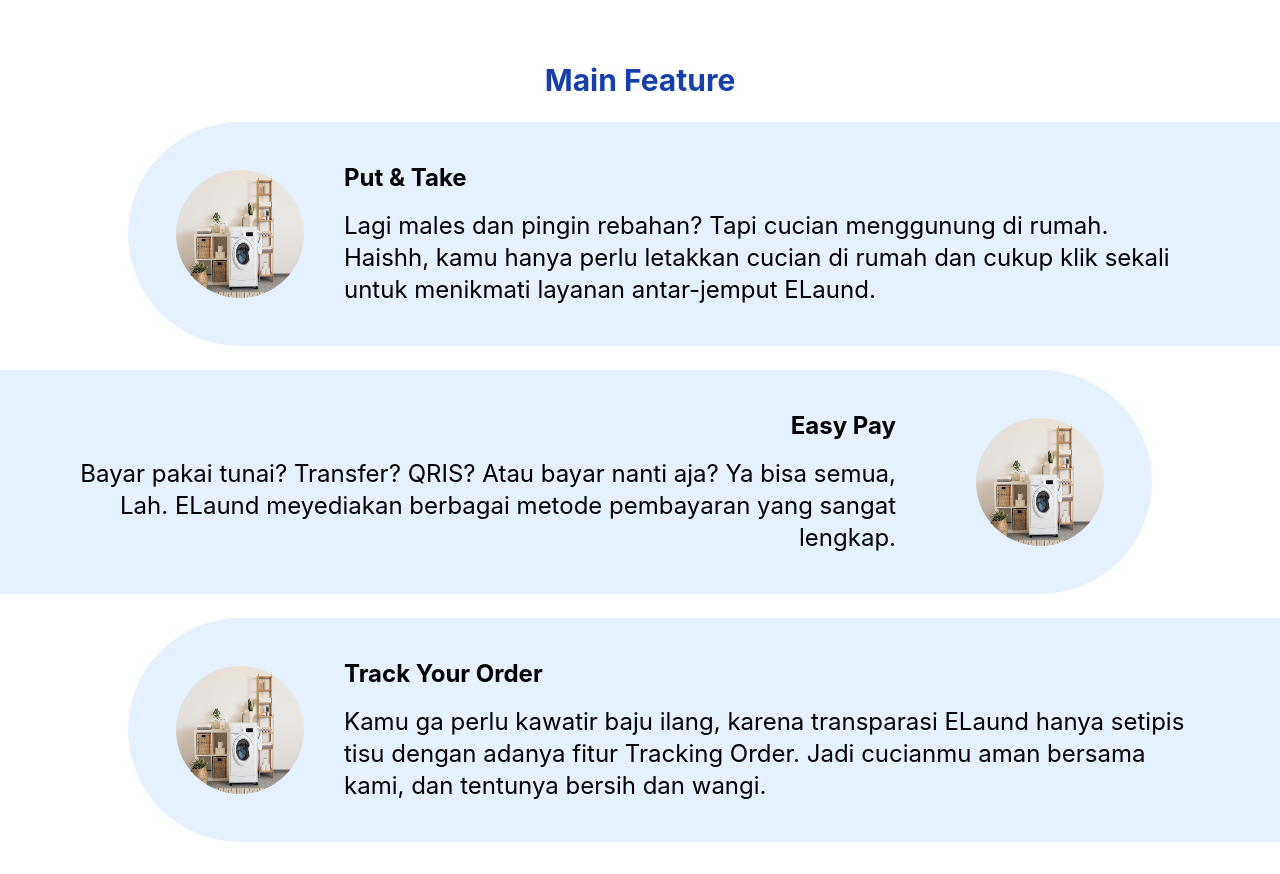
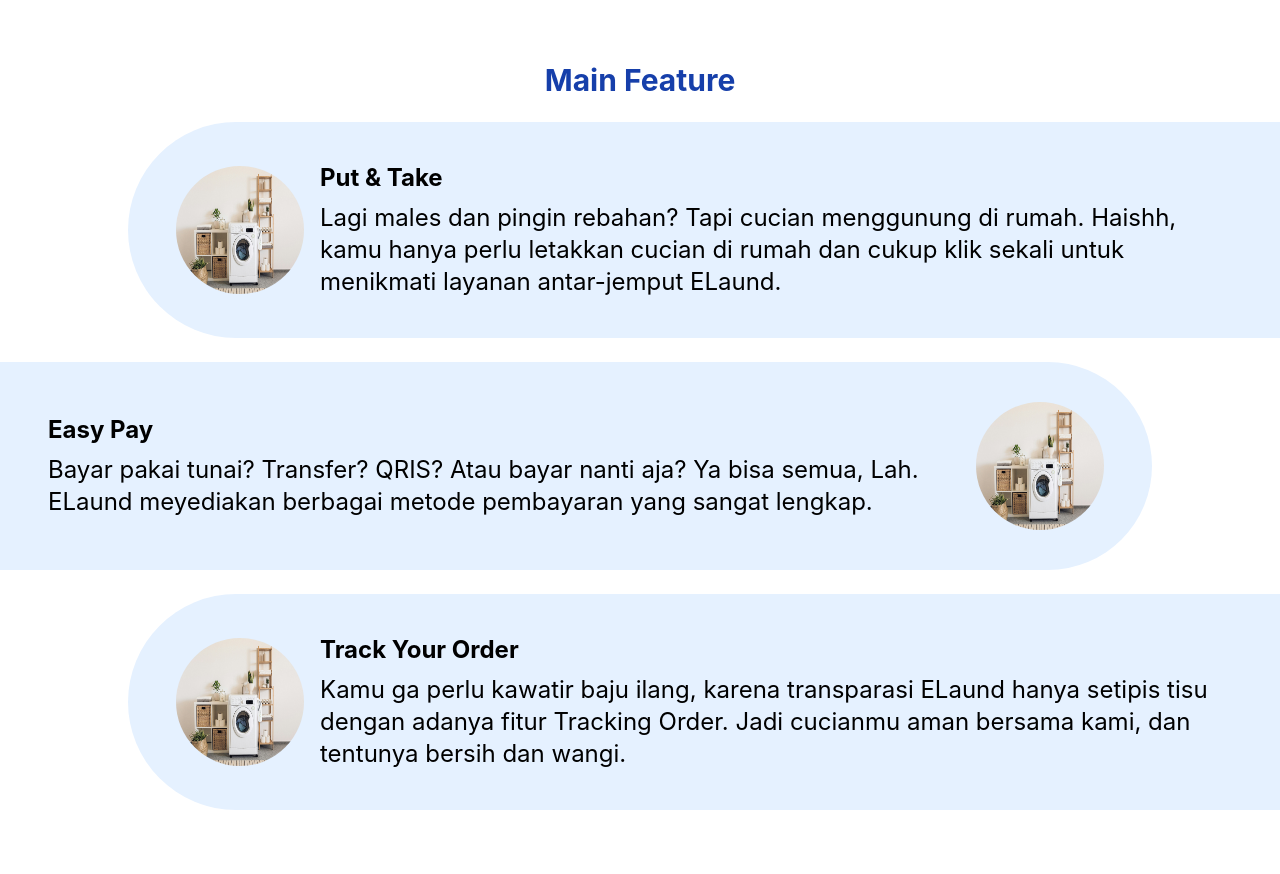
Before and after one commit to rizkiwnfproject/elaund-frontend, a React (Create React App) app: page / in a window 1280 px wide. Shown: the part 720-1594 px from the top of the page. After the commit the page ends 1562 px from the top, so only its background shows below. Built offline with nearby package versions, Linux system fonts and the light colour scheme.

Commit message:
features resp

```diff
--- /dev/null
+++ b/src/components/FeatureField.js
@@ -0,0 +1,11 @@
+import React from 'react';
+
+const FeatureField = ({ children, className, titleText, fieldText, textName }) => {
+  return (
+    <div className={`flex flex-col gap-2 ${textName}`}>
+      {children}
+    </div>
+  );
+};
+
+export default FeatureField;
--- a/src/components/FeatureList.js
+++ b/src/components/FeatureList.js
@@ -2,16 +2,8 @@
 
 const FeatureList = ({ children, className, titleText, fieldText, textName }) => {
   return (
-    <div className={`bg-soft-blue flex flex-col md:flex-row items-center h-full py-10 px-12 gap-10 ${className}`}>
+    <div className={`bg-soft-blue flex flex-col md:flex-row h-full py-10 px-12 gap-4 text- md:text-2xl ${className}`}>
       {children}
-      <div className={`${textName}`}>
-        <div className='font-bold'>
-          {titleText}
-        </div>
-        <div>
-          {fieldText}
-        </div>
-      </div>
     </div>
   );
 };
--- a/src/pages/section/Feature.js
+++ b/src/pages/section/Feature.js
@@ -2,6 +2,7 @@
 import React from 'react';
 import myImage from '../../assets/images/home_laundry.jpg';
 import FeatureList from '../../components/FeatureList';
+import FeatureField from '../../components/FeatureField';
 
 const Feature = () => {
     return (
@@ -9,38 +10,38 @@
             <div className='feature-title text-3xl font-bold text-primary text-center'>
                 Main Feature
             </div>
-            <FeatureList className="rounded-l-full ml-32">
+            <FeatureList className="rounded-l-10xl md:rounded-l-full ml-6 md:ml-32 items-start md:items-center">
                 <img src={myImage} alt="Laundry" className='w-32 h-32 rounded-full' />
-                <div className='text-left flex flex-col gap-4 text-2xl'>
+                <FeatureField className="text-left">
                     <div className='font-bold'>
                         Put & Take
                     </div>
                     <div>
                         Lagi males dan pingin rebahan? Tapi cucian menggunung di rumah. Haishh, kamu hanya perlu letakkan cucian di rumah dan cukup klik sekali untuk menikmati layanan antar-jemput ELaund.
                     </div>
-                </div>
+                </FeatureField>
             </FeatureList>
-            <FeatureList className="rounded-r-full mr-32">
-                <img src={myImage} alt="Laundry" className='order-last w-32 h-32 rounded-full' />
-                <div className='text-right flex flex-col gap-4 text-2xl'>
+            <FeatureList className="rounded-r-10xl md:rounded-r-full mr-6 md:mr-32 items-end md:items-center">
+                <img src={myImage} alt="Laundry" className=' order-first md:order-last w-32 h-32 rounded-full' />
+                <FeatureField className='text-right'>
                     <div className='font-bold'>
                         Easy Pay
                     </div>
                     <div>
                         Bayar pakai tunai? Transfer? QRIS? Atau bayar nanti aja? Ya bisa semua, Lah. ELaund meyediakan berbagai metode pembayaran yang sangat lengkap.
                     </div>
-                </div>
+                </FeatureField>
             </FeatureList>
-            <FeatureList className="rounded-l-full ml-32">
+            <FeatureList className="rounded-l-10xl md:rounded-l-full ml-6 md:ml-32 items-start md:items-center">
                 <img src={myImage} alt="Laundry" className='w-32 h-32 rounded-full' />
-                <div className='text-left flex flex-col gap-4 text-2xl'>
+                <FeatureField className='text-left'>
                     <div className='font-bold'>
                         Track Your Order
                     </div>
                     <div>
                         Kamu ga perlu kawatir baju ilang, karena transparasi ELaund hanya setipis tisu dengan adanya fitur Tracking Order. Jadi cucianmu aman bersama kami, dan tentunya bersih dan wangi.
                     </div>
-                </div>
+                </FeatureField>
             </FeatureList>
         </div>
 
--- a/tailwind.config.js
+++ b/tailwind.config.js
@@ -20,6 +20,7 @@
         '4xl': '2rem',
         '5xl': '2.5rem',
         '6xl': '3rem',
+        '10xl': '7rem',
       }
     },
   },
```
